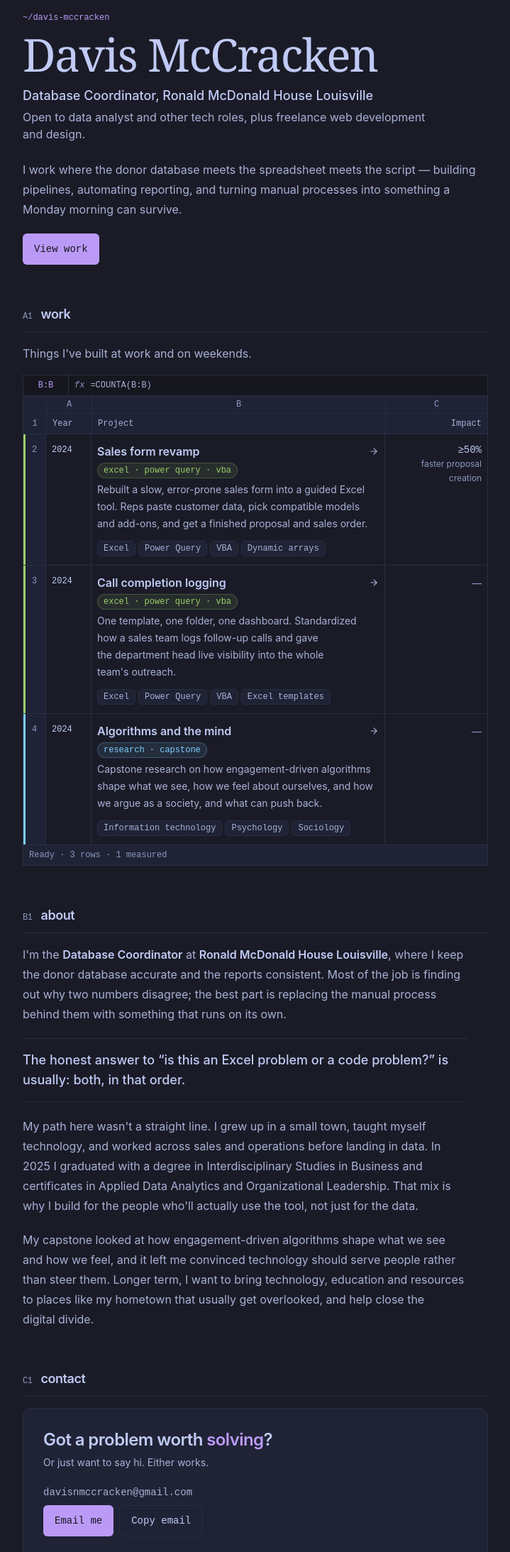
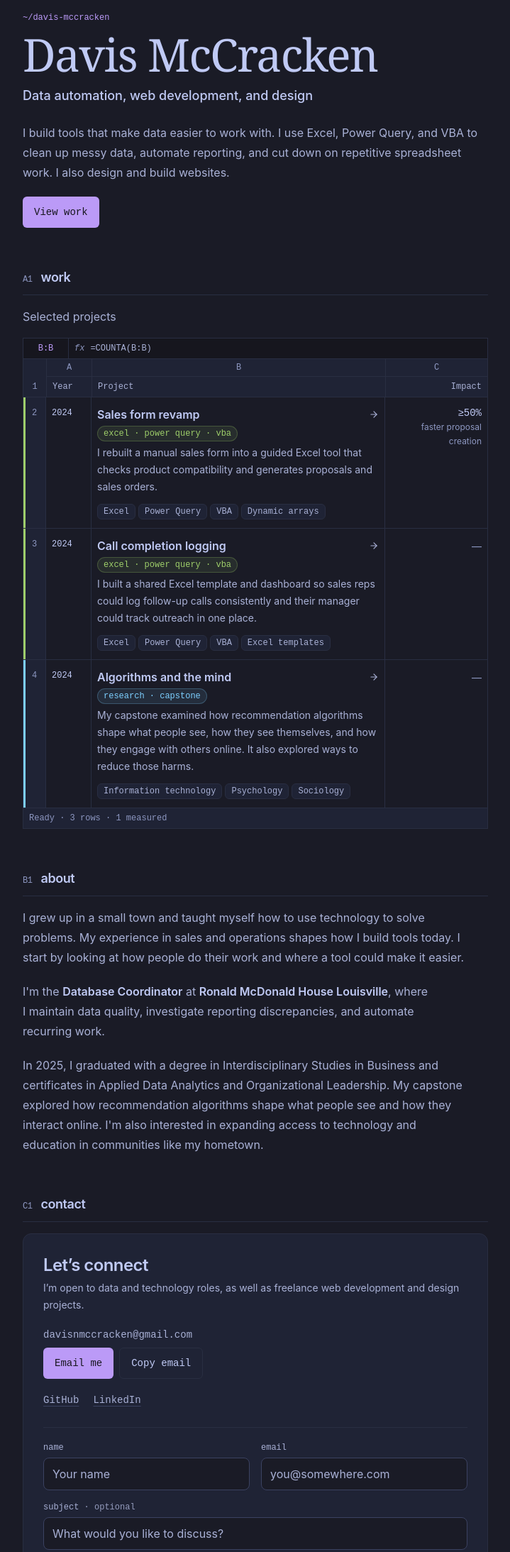
Before and after one commit to DavisMcCracken/davismccracken.github.io, an Astro site: page / in a window 1280 px wide. Shown: the part 100-2287 px from the top of the page at 71% size, without its empty margins (280-999 px from the left). Built offline with nearby package versions, Linux system fonts and the light colour scheme; Astro itself is replaced by a stand-in of ours; no server answers.

Commit message:
Refine portfolio homepage and project copy

```diff
--- a/src/components/home/About.astro
+++ b/src/components/home/About.astro
@@ -4,28 +4,20 @@ import Section from './Section.astro';
 <Section id="about" title="about">
   <div class="max-w-[62ch] space-y-5 text-base/7 text-pretty text-fg-dim">
     <p>
-      I'm the <strong class="font-semibold text-fg">Database Coordinator</strong> at{' '}
-      <strong class="font-semibold text-fg">Ronald McDonald House Louisville</strong>, where I keep
-      the donor database accurate and the reports consistent. Most of the job is finding out why
-      two numbers disagree; the best part is replacing the manual process behind them with
-      something that runs on its own.
-    </p>
-    <p class="border-y border-line py-4 text-lg/7 font-medium text-fg">
-      The honest answer to “is this an Excel problem or a code problem?” is usually:
-      both, in that order.
+      I grew up in a small town and taught myself how to use technology to solve problems. My
+      experience in sales and operations shapes how I build tools today. I start by looking at
+      how people do their work and where a tool could make it easier.
     </p>
     <p>
-      My path here wasn't a straight line. I grew up in a small town, taught myself
-      technology, and worked across sales and operations before landing in data. In 2025 I
-      graduated with a degree in Interdisciplinary Studies in Business and certificates in Applied Data
-      Analytics and Organizational Leadership. That mix is why I build for the people who'll
-      actually use the tool, not just for the data.
+      I'm the <strong class="font-semibold text-fg">Database Coordinator</strong> at{' '}
+      <strong class="font-semibold text-fg">Ronald McDonald House Louisville</strong>, where I
+      maintain data quality, investigate reporting discrepancies, and automate recurring work.
     </p>
     <p>
-      My capstone looked at how engagement-driven algorithms shape what we see and how we feel,
-      and it left me convinced technology should serve people rather than steer them.
-      Longer term, I want to bring technology, education and resources to places like my
-      hometown that usually get overlooked, and help close the digital divide.
+      In 2025, I graduated with a degree in Interdisciplinary Studies in Business and certificates
+      in Applied Data Analytics and Organizational Leadership. My capstone explored how
+      recommendation algorithms shape what people see and how they interact online. I'm also
+      interested in expanding access to technology and education in communities like my hometown.
     </p>
   </div>
 </Section>
--- a/src/components/home/Contact.astro
+++ b/src/components/home/Contact.astro
@@ -15,8 +15,8 @@ const profileLink = 'inline-flex min-h-11 items-center font-mono text-sm text-fg
 
 <Section id="contact" title="contact">
   <div class="rounded-xl border border-line bg-surface p-5 sm:p-7">
-    <h3 class="text-xl font-semibold tracking-tight text-balance sm:text-2xl">Got a problem worth <span class="text-accent">solving</span>?</h3>
-    <p class="mt-1 text-sm/6 text-fg-dim">Or just want to say hi. Either works.</p>
+    <h3 class="text-xl font-semibold tracking-tight text-balance sm:text-2xl">Let’s connect</h3>
+    <p class="mt-1 text-sm/6 text-fg-dim">I’m open to data and technology roles, as well as freelance web development and design projects.</p>
 
     <p id="contact-email" class="mt-5 font-mono text-sm wrap-anywhere text-fg-dim">{email}</p>
     <div class="mt-2 flex flex-wrap items-center gap-2">
@@ -46,7 +46,7 @@ const profileLink = 'inline-flex min-h-11 items-center font-mono text-sm text-fg
         </div>
         <label class={label}>
           <span>subject <span class="text-fg-dim/85">· optional</span></span>
-          <input class={field} type="text" name="subject" placeholder="Excel rescue mission, regression help, just saying hi…" />
+          <input class={field} type="text" name="subject" placeholder="What would you like to discuss?" />
         </label>
         <label class={label}>
           message
--- a/src/components/home/Hero.astro
+++ b/src/components/home/Hero.astro
@@ -11,12 +11,12 @@ const { resumeHref } = Astro.props;
   <h1 id="hero-heading" class="mt-3 font-serif text-[clamp(2.75rem,7vw,4rem)] leading-none tracking-tight text-balance">
     Davis McCracken
   </h1>
-  <p class="mt-3 text-base/6 font-medium sm:text-lg/7">Database Coordinator, Ronald McDonald House Louisville</p>
-  <p class="mt-1 max-w-[65ch] text-base/6 text-pretty text-fg-dim">Open to data analyst and other tech roles, plus freelance web development and design.</p>
+  <p class="mt-3 text-base/6 font-medium sm:text-lg/7">Data automation, web development, and design</p>
 
   <p class="mt-6 max-w-[65ch] text-base/7 text-pretty text-fg-dim">
-    I work where the donor database meets the spreadsheet meets the script — building pipelines,
-    automating reporting, and turning manual processes into something a Monday morning can survive.
+    I build tools that make data easier to work with. I use Excel, Power Query, and VBA to clean up
+    messy data, automate reporting, and cut down on repetitive spreadsheet work. I also design and
+    build websites.
   </p>
   <div class="mt-5 flex flex-wrap gap-2">
     <a class="btn" href="#work">View work</a>
--- a/src/components/home/WorkSheet.astro
+++ b/src/components/home/WorkSheet.astro
@@ -17,7 +17,7 @@ const cellLabel = 'shrink-0 font-mono text-xs text-fg-dim sm:sr-only';
 ---
 
 <Section id="work" title="work">
-  <p class="mb-4 text-base/7 text-fg-dim">Things I've built at work and on weekends.</p>
+  <p class="mb-4 text-base/7 text-fg-dim">Selected projects</p>
   {projects.length ? (
     <div class="relative border border-line">
       <div aria-hidden="true" class="hidden items-center border-b border-line bg-bg-deep font-mono text-xs sm:flex">
--- a/src/content/projects/algorithms-and-the-mind.md
+++ b/src/content/projects/algorithms-and-the-mind.md
@@ -1,6 +1,6 @@
 ---
 title: "Algorithms and the mind"
-summary: Capstone research on how engagement-driven algorithms shape what we see, how we feel about ourselves, and how we argue as a society, and what can push back.
+summary: My capstone examined how recommendation algorithms shape what people see, how they see themselves, and how they engage with others online. It also explored ways to reduce those harms.
 kind: writing
 kindLabel: research · capstone
 year: 2024
--- a/src/content/projects/call-logging.md
+++ b/src/content/projects/call-logging.md
@@ -1,6 +1,6 @@
 ---
 title: Call completion logging
-summary: One template, one folder, one dashboard. Standardized how a sales team logs follow-up calls and gave the department head live visibility into the whole team's outreach.
+summary: I built a shared Excel template and dashboard so sales reps could log follow-up calls consistently and their manager could track outreach in one place.
 kind: excel
 kindLabel: excel · power query · vba
 # TODO(davis): confirm year
--- a/src/content/projects/sales-form-revamp.md
+++ b/src/content/projects/sales-form-revamp.md
@@ -1,6 +1,6 @@
 ---
 title: Sales form revamp
-summary: Rebuilt a slow, error-prone sales form into a guided Excel tool. Reps paste customer data, pick compatible models and add-ons, and get a finished proposal and sales order.
+summary: I rebuilt a manual sales form into a guided Excel tool that checks product compatibility and generates proposals and sales orders.
 kind: excel
 kindLabel: excel · power query · vba
 # TODO(davis): confirm year
--- a/src/pages/index.astro
+++ b/src/pages/index.astro
@@ -9,7 +9,7 @@ import WorkSheet from '../components/home/WorkSheet.astro';
 const resumeHref = existsSync('public/resume.pdf') ? '/resume.pdf' : undefined;
 ---
 
-<Base description="Davis McCracken, a Louisville database coordinator turning manual processes into automated Excel, Power Query and VBA tools.">
+<Base description="Davis McCracken’s portfolio of data automation, web development, and design.">
   <div class="flex flex-col gap-12 sm:gap-14">
     <Hero resumeHref={resumeHref} />
     <WorkSheet />
```
